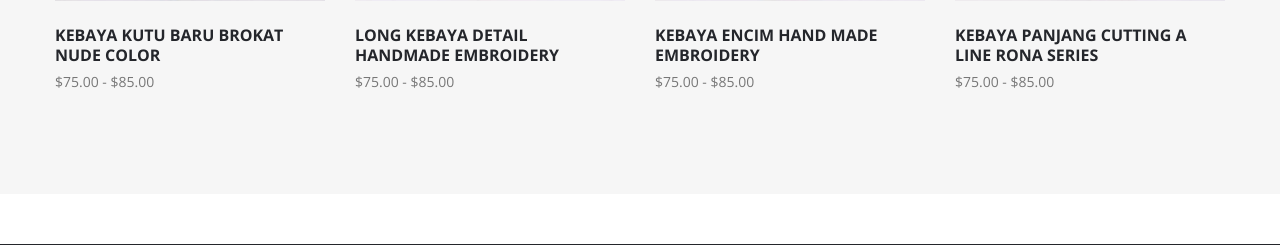
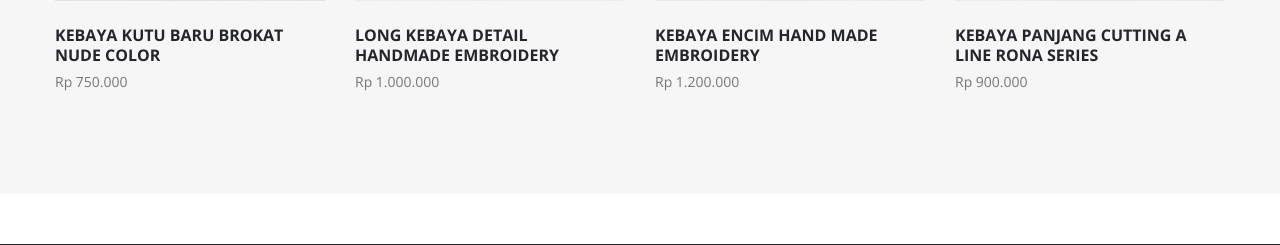
Before and after one commit to kalistatata/Khae-Kebaya-ProjekRPL, a PHP site: page / in a window 1280 px wide. Shown: the part 1849-2094 px from the top of the page. Run offline with PHP 8.4, Linux system fonts and the light colour scheme; data that the repository does not hold is empty; some web fonts are replaced.

Commit message:
perbarui harga best seller

```diff
--- a/index.php
+++ b/index.php
@@ -2,7 +2,6 @@
 
 <!DOCTYPE html>
 <html lang="zxx">
-
 
 <meta http-equiv="content-type" content="text/html;charset=UTF-8" /><!-- /Added by HTTrack -->
 <head>
@@ -272,7 +271,7 @@
                                         <div class="content">
                                             <div class="content-left">
                                                 <h6 class="title"><a href="product-details-default.php">Kebaya Kutu Baru Brokat Nude Color</a></h6>
-                                                <span class="price">$75.00 - $85.00</span>
+                                                <span class="price">Rp 750.000</span>
                                             </div>
 
                                         </div>
@@ -296,7 +295,7 @@
                                         <div class="content">
                                             <div class="content-left">
                                                 <h6 class="title"><a href="product-details-default.php">Long Kebaya Detail Handmade Embroidery</a></h6>
-                                                <span class="price">$75.00 - $85.00</span>
+                                                <span class="price">Rp 1.000.000</span>
                                             </div>
 
                                         </div>
@@ -320,7 +319,7 @@
                                         <div class="content">
                                             <div class="content-left">
                                                 <h6 class="title"><a href="product-details-default.php">Kebaya Encim Hand Made Embroidery</a></h6>
-                                                <span class="price">$75.00 - $85.00</span>
+                                                <span class="price">Rp 1.200.000</span>
                                             </div>
                                         </div>
                                     </div>
@@ -343,7 +342,7 @@
                                         <div class="content">
                                             <div class="content-left">
                                                 <h6 class="title"><a href="product-details-default.php">Kebaya Panjang Cutting A Line Rona Series</a></h6>
-                                                <span class="price">$75.00 - $85.00</span>
+                                                <span class="price">Rp 900.000</span>
                                             </div>
 
                                         </div>
```
